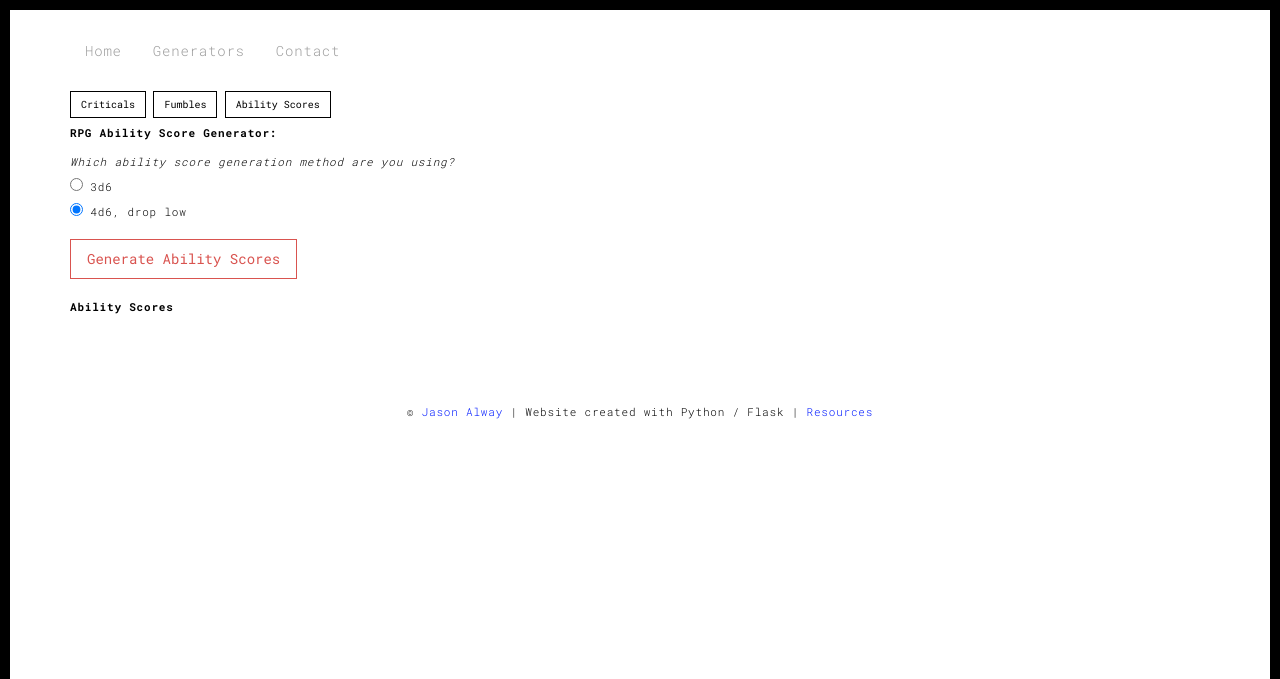
After one commit to jtalway/portfo, a Flask app: page /abilityscore.html in a window 1280 px wide. The commit adds this page. Shown: the top 679 px of the page. Run offline with Flask 2, Linux system fonts and the light colour scheme; lists and menus that the app fills with data are empty; some libraries are stand-ins or nearby versions.

Commit message:
added ability score generator

```diff
--- a/server.py
+++ b/server.py
@@ -2,9 +2,11 @@ from flask import Flask, render_template, url_for, request, redirect
 import csv
 from critical import *
 from fumble import *
+from abilityscore import *
 import random
 
 app = Flask(__name__)
+
 
 @app.route('/')
 @app.route('/home')
@@ -23,10 +25,6 @@ def critical():
 @app.route('/fumbles')
 def fumble():
     return render_template('fumble.html')
-
-@app.route('/<string:page_name>')
-def html_page(page_name):
-    return render_template(page_name)
 
 def write_to_file(data):
     with open('database.txt', mode='a') as database:
@@ -99,6 +97,16 @@ def generate_fumble():
     else:
         return 'something went wrong, try again!'
 
+# ABILITY SCORES
+@app.route('/generate_abilityscore', methods=['POST', 'GET'])
+def generate_abilityscore():
+    if request.method == 'POST':
+        method = request.form['abilityscoremethod']
+        ability_scores = abilityscore_gen(method)
+        return render_template('abilityscore.html', ability_scores = ability_scores)
+    else:
+        return 'something went wrong, try again!'
+
 # @app.errorhandler(404)
 # def not_found():
 #     """Page not found."""
@@ -124,3 +132,11 @@ def generate_fumble():
 #         render_template("500.html"),
 #         500
 #     )
+
+@app.route('/abilityscore')
+def abilityscore():
+     return generate_abilityscore()
+
+@app.route('/<string:page_name>')
+def html_page(page_name):
+    return render_template(page_name)
--- /dev/null
+++ b/templates/abilityscore.html
@@ -0,0 +1,38 @@
+{% include "header-top.html" %}
+<title>Ability Scores</title>
+{% include "header-bottom.html" %}
+  <div class="section-container">
+    <div class="container">
+      <div class="row">
+        <div class="col-xs-12">
+              {% include 'generator.html' %}
+
+              <h4>RPG Ability Score Generator:</h4>
+              <form action="generate_abilityscore" method="post" class="reveal-content">
+              <p><i>Which ability score generation method are you using?</i><br>
+              <input type="radio" name="abilityscoremethod" id="standard" value="1"> 3d6<br>
+              <input type="radio" name="abilityscoremethod" id="droplow" value="2" checked="true"> 4d6, drop low<br>
+              <p>
+              <button type="submit" class="btn btn-danger btn-lg">Generate Ability Scores</button>
+              </form>
+
+              <table>
+                <th>Ability Scores</th>
+                  {% if ability_scores %}
+                  {% for ability, score in ability_scores.items() %}
+                  <tr>
+                    <td>{{ ability }}: </td>
+                    <td>&nbsp;</td>
+                    <td style="text-align:right">{{ score }}</td>
+                  </tr>
+                  {% else %}
+                    <tr><td>None yet</td></tr>
+                  {% endfor %}
+                  {% endif %}
+              </table>
+
+        </div>
+      </div>
+    </div>
+  </div>
+{% include "footer.html" %}
--- a/templates/critical.html
+++ b/templates/critical.html
@@ -5,10 +5,8 @@
     <div class="container">
       <div class="row">
         <div class="col-xs-12">
-              <a href='fumble.html'>
-                <button type="button" class="btn btn-default btn-sm">Fumble Generator</button>
-              </a>
-              <h4>Fantasy RPG Critical Hit Generator:</h4>
+              {% include 'generator.html' %}
+              <h4>RPG Critical Hit Generator:</h4>
               <form action="generate_critical" method="post" class="reveal-content">
               <p><i>Base weapon damage or which weapon is the character using?</i><br>
               <input type="radio" name="weaponDmg" id="weaponDmg" value="1" checked="true"> d4 damage (club/dagger/dart/sling) <br>
--- a/templates/fumble.html
+++ b/templates/fumble.html
@@ -5,10 +5,8 @@
     <div class="container">
       <div class="row">
         <div class="col-xs-12">
-              <a href='critical.html'>
-                <button type="button" class="btn btn-default btn-sm">Critical Generator</button>
-              </a>
-              <h4>Fantasy RPG Fumble Generator:</h4>
+              {% include 'generator.html' %}
+              <h4>RPG Fumble Generator:</h4>
               <form action="generate_fumble" method="post" class="reveal-content">
               <p><i>Wielder is proficient with weapon?</i><br>
               <input type="radio" name="proficient" id="proficient" value="1" checked="true"> Yes<br>
--- /dev/null
+++ b/templates/generator.html
@@ -0,0 +1,3 @@
+<a href='critical.html'><button type="button" class="btn btn-default btn-sm">Criticals</button></a>
+<a href='fumble.html'><button type="button" class="btn btn-default btn-sm">Fumbles</button></a>
+<a href='abilityscore.html'><button type="button" class="btn btn-default btn-sm">Ability Scores</button></a>
```
Also changed, not shown: abilityscore.py (added, +28 -0 lines).
